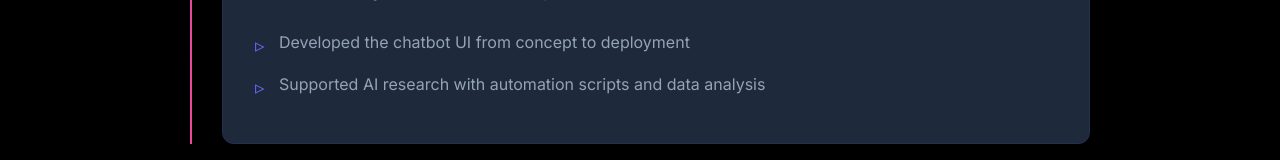
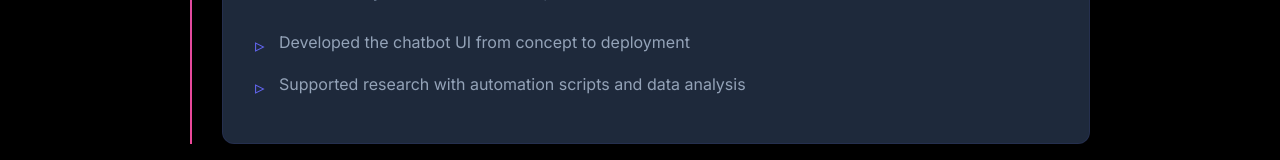
Before and after one commit to spoorthimadhavan/My_Portfolio, a React (Vite) app: page / in a window 1280 px wide. Shown: the part 4789-4949 px from the top of the page. Built offline with nearby package versions, Linux system fonts and the light colour scheme; no server answers.

Commit message:
refactor: remove AI reference from experience

```diff
--- a/src/components/Experience.jsx
+++ b/src/components/Experience.jsx
@@ -63,7 +63,7 @@ const Experience = () => {
       icon: <HiChartBar />,
       responsibilities: [
         'Developed the chatbot UI from concept to deployment',
-        'Supported AI research with automation scripts and data analysis',
+        'Supported research with automation scripts and data analysis',
       ],
     },
   ]
```
